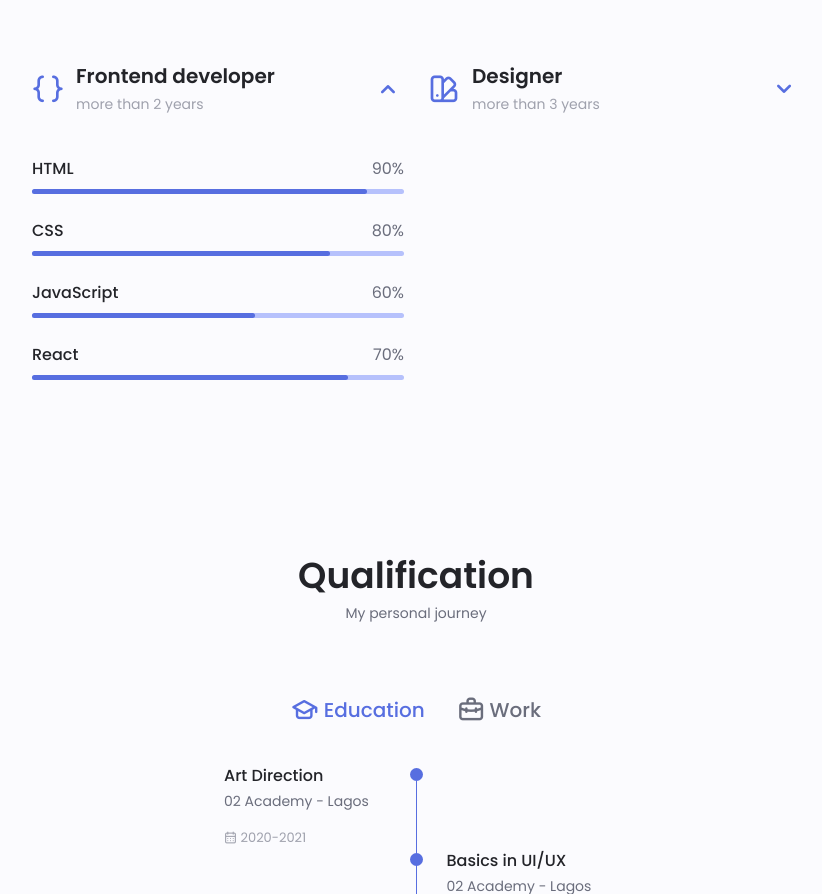
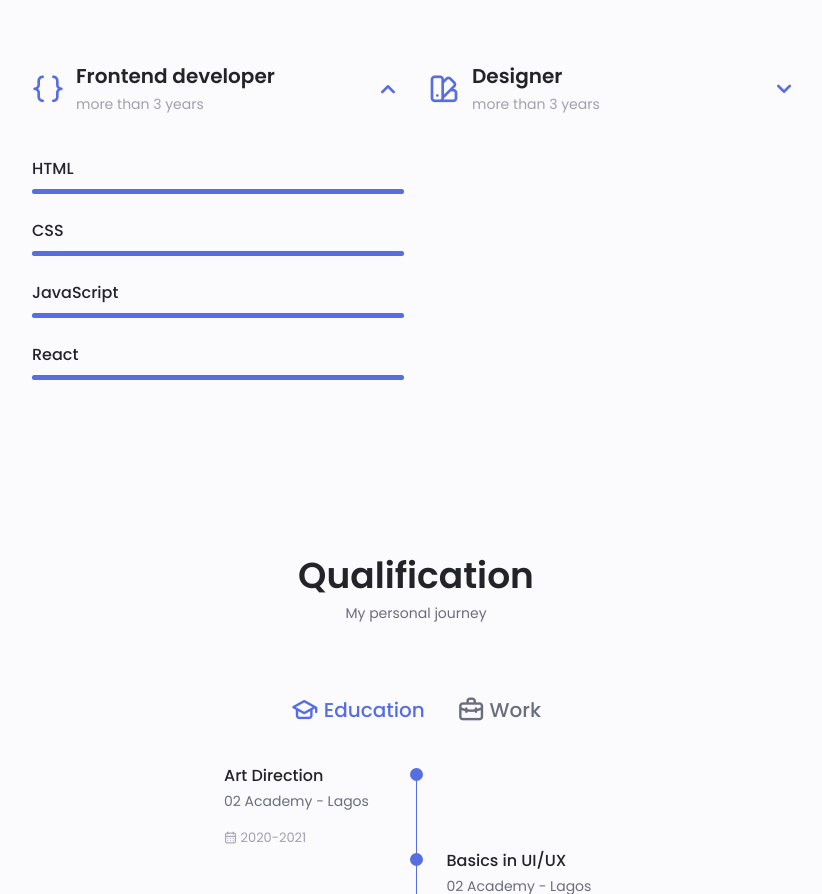
Before and after one commit to Segebari/My-portfolio, a plain HTML site: page index.html in a window 1280 px wide. Shown: the part 1410-2304 px from the top of the page, without its empty margins (224-1046 px from the left). Drawn offline with nearby package versions, Linux system fonts and the light colour scheme.

Commit message:
edit
remove percentage width

```diff
--- a/assets/css/styles.css
+++ b/assets/css/styles.css
@@ -514,7 +514,7 @@ img {
   background-color: var(--first-color);
 }
 
-.skills__html{
+/* .skills__html{
   width: 90%;
 }
 
@@ -536,7 +536,7 @@ img {
 
 .skills__psd{
   width: 80%;
-}
+} */
 
 
 .skills__close .skills__list{
--- a/index.html
+++ b/index.html
@@ -184,7 +184,7 @@
 
                                 <div>
                                     <h1 class="skills__title">Frontend developer</h1>
-                                    <span class="skills__subtitle">more than 2 years</span>
+                                    <span class="skills__subtitle">more than 3 years</span>
                                 </div>
 
                                 <i class="uil uil-angle-down skills__arrow"></i>
@@ -194,7 +194,6 @@
                                 <div class="skills__data">
                                     <div class="skills__titles">
                                         <h3 class="skills__name">HTML</h3>
-                                        <span class="skills__number">90%</span>
                                     </div>
                                     <div class="skills__bar">
                                         <span class="skills__percentage skills__html"></span>
@@ -204,7 +203,6 @@
                                 <div class="skills__data">
                                     <div class="skills__titles">
                                         <h3 class="skills__name">CSS</h3>
-                                        <span class="skills__number">80%</span>
                                     </div>
                                     <div class="skills__bar">
                                         <span class="skills__percentage skills__css"></span>
@@ -214,7 +212,6 @@
                                 <div class="skills__data">
                                     <div class="skills__titles">
                                         <h3 class="skills__name">JavaScript</h3>
-                                        <span class="skills__number">60%</span>
                                     </div>
                                     <div class="skills__bar">
                                         <span class="skills__percentage skills__js"></span>
@@ -224,7 +221,6 @@
                                 <div class="skills__data">
                                     <div class="skills__titles">
                                         <h3 class="skills__name">React</h3>
-                                        <span class="skills__number">70%</span>
                                     </div>
                                     <div class="skills__bar">
                                         <span class="skills__percentage skills__react"></span>
@@ -250,7 +246,6 @@
                                 <div class="skills__data">
                                     <div class="skills__titles">
                                         <h3 class="skills__name">Adobe xd</h3>
-                                        <span class="skills__number">90%</span>
                                     </div>
                                     <div class="skills__bar">
                                         <span class="skills__percentage skills__xd"></span>
@@ -260,7 +255,6 @@
                                 <div class="skills__data">
                                     <div class="skills__titles">
                                         <h3 class="skills__name">Figma</h3>
-                                        <span class="skills__number">90%</span>
                                     </div>
                                     <div class="skills__bar">
                                         <span class="skills__percentage skills__xd"></span>
@@ -270,7 +264,6 @@
                                 <div class="skills__data">
                                     <div class="skills__titles">
                                         <h3 class="skills__name">Photoshop</h3>
-                                        <span class="skills__number">80%</span>
                                     </div>
                                     <div class="skills__bar">
                                         <span class="skills__percentage skills__psd"></span>
```
